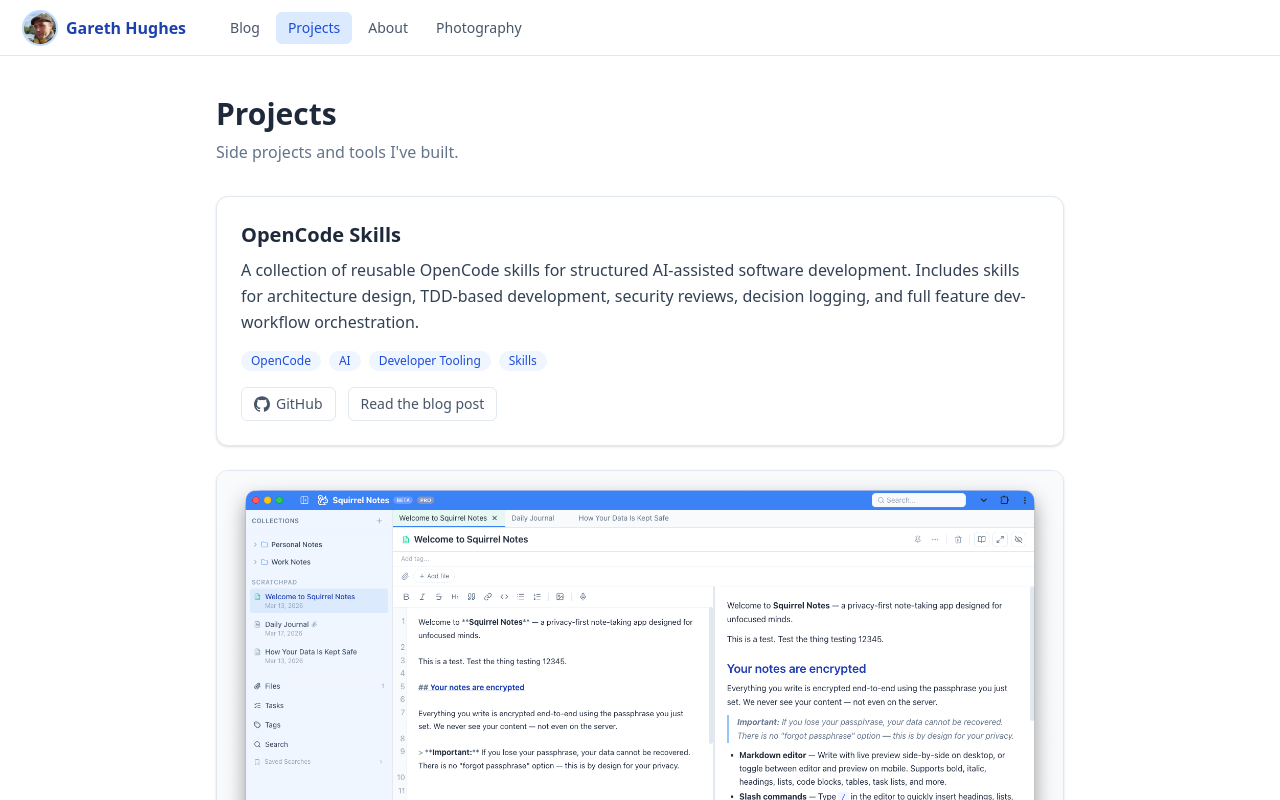
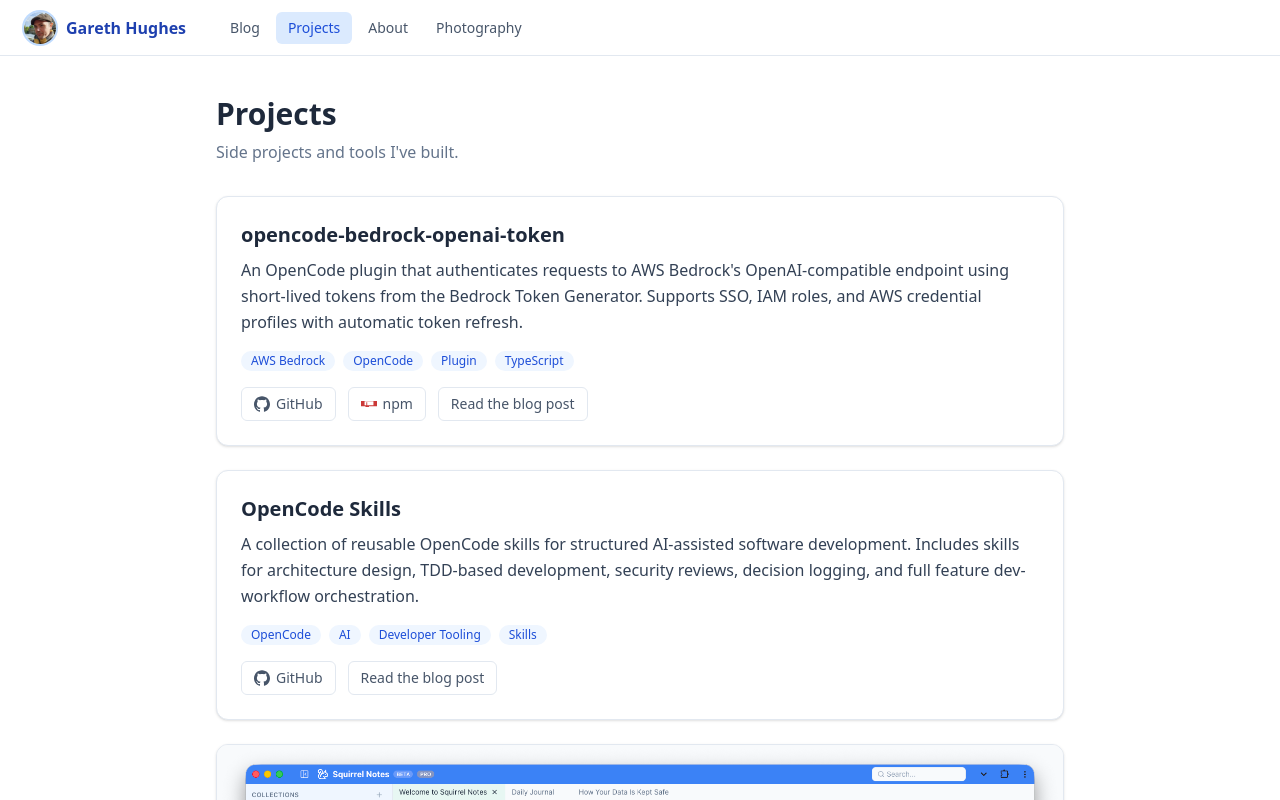
Before and after one commit to garethrhughes/garethhughes.dev, a Next.js app: page /projects in a window 1280 px wide. Shown: the top 800 px of the page. Built offline with nearby package versions, Linux system fonts and the light colour scheme.

Commit message:
Move opencode-bedrock-openai-token to top of projects list, add npm button

```diff
--- a/app/projects/page.tsx
+++ b/app/projects/page.tsx
@@ -12,6 +12,18 @@
 };
 
 const projects = [
+  {
+    name: 'opencode-bedrock-openai-token',
+    description:
+      'An OpenCode plugin that authenticates requests to AWS Bedrock\'s OpenAI-compatible endpoint using short-lived tokens from the Bedrock Token Generator. Supports SSO, IAM roles, and AWS credential profiles with automatic token refresh.',
+    url: null,
+    appUrl: null,
+    githubUrl: 'https://github.com/garethrhughes/opencode-bedrock-openai-token',
+    npmUrl: 'https://www.npmjs.com/package/opencode-bedrock-openai-token',
+    tags: ['AWS Bedrock', 'OpenCode', 'Plugin', 'TypeScript'],
+    blogSlug: 'opencode-and-gpt-5-5-on-bedrock' as string | null,
+    image: null as string | null,
+  },
   {
     name: 'OpenCode Skills',
     description:
@@ -55,17 +67,6 @@
     tags: ['Photography', 'Portfolio', 'Next.js'],
     blogSlug: null as string | null,
     image: '/images/gareth-photography-preview.jpg',
-  },
-  {
-    name: 'opencode-bedrock-openai-token',
-    description:
-      'An OpenCode plugin that authenticates requests to AWS Bedrock\'s OpenAI-compatible endpoint using short-lived tokens from the Bedrock Token Generator. Supports SSO, IAM roles, and AWS credential profiles with automatic token refresh.',
-    url: null,
-    appUrl: null,
-    githubUrl: 'https://github.com/garethrhughes/opencode-bedrock-openai-token',
-    tags: ['AWS Bedrock', 'OpenCode', 'Plugin', 'TypeScript'],
-    blogSlug: 'opencode-and-gpt-5-5-on-bedrock' as string | null,
-    image: null as string | null,
   },
 ];
 
@@ -148,6 +149,19 @@
                     GitHub
                   </a>
                 )}
+                {project.npmUrl && (
+                  <a
+                    href={project.npmUrl}
+                    target="_blank"
+                    rel="noopener noreferrer"
+                    className="inline-flex items-center gap-1.5 rounded-md border border-border px-3 py-1.5 text-sm font-medium text-text-tertiary hover:bg-surface-hover hover:text-text-primary transition-colors"
+                  >
+                    <svg viewBox="0 0 24 24" width={16} height={16} fill="#CB3837" aria-hidden="true">
+                      <path d="M0 7.334v8h6.666v1.332H12v-1.332h12V7.334H0zM12 14h-2.667V9.334H8v4.667H5.333V8h6.667v6zm2.667 0H12V8h6.667v6z" />
+                    </svg>
+                    npm
+                  </a>
+                )}
                 {project.blogSlug && (
                 <Link
                   href={`/posts/${project.blogSlug}/`}
```
